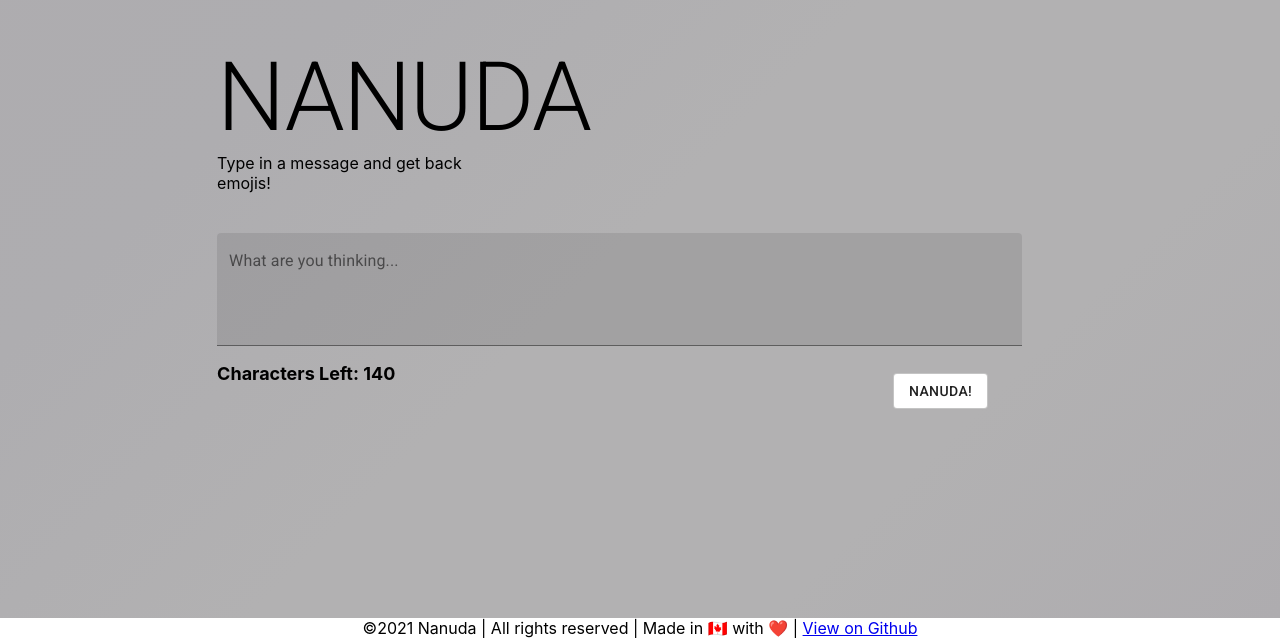
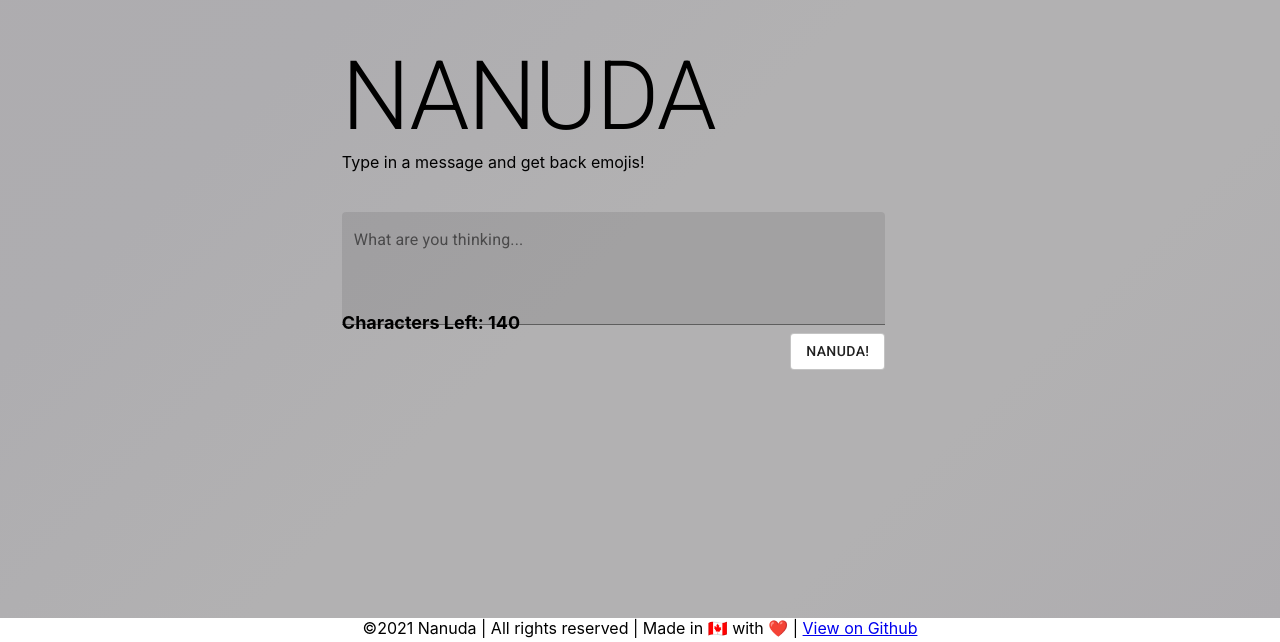
Before and after one commit to geooff/nanuda, a React (Create React App) app in the folder frontend/: page / in a window 1280 px wide. Shown: the part 158-800 px from the top of the page. Built offline with nearby package versions, Linux system fonts and the light colour scheme.

Commit message:
- fix spacing and alignment

```diff
--- a/frontend/src/components/Home.jsx
+++ b/frontend/src/components/Home.jsx
@@ -203,7 +203,7 @@ class Home extends Component {
     require("./styles.css");
     const { results, backgroundColours, isShowingChart } = this.state;
     const divStyle = {
-      paddingLeft: "10%",
+      paddingLeft: "5%",
       display: "flex",
       justifyContent: "center",
       alignItems: "center",
@@ -216,7 +216,7 @@ class Home extends Component {
         <div style={divStyle}>
           <form>
             <Grid container spacing={5}>
-              <Grid item xs={4}>
+              <Grid item xs={8}>
                 <Typography variant="h1" align="left">
                   NANUDA
                 </Typography>
@@ -239,30 +239,31 @@ class Home extends Component {
                   variant="filled"
                   onChange={this.handleChange}
                 />
-              </Grid>
-
-              <Grid item xs={8}>
-                <p
+                <div
                   className="charsRemaining"
                   style={
                     this.state.chars_left >= 15
-                      ? { color: "black", marginTop: -10 }
-                      : { color: "red", marginTop: -10 }
+                      ? { color: "black" }
+                      : { color: "red" }
                   }
                 >
                   Characters Left: {this.state.chars_left}
-                </p>
-              </Grid>
-              <Grid item xs={2}>
+                </div>
+
                 <Button
                   type="submit"
                   variant="outlined"
-                  style={{ backgroundColor: "white", marginBottom: 10 }}
+                  style={{
+                    backgroundColor: "white",
+                    marginBottom: 10,
+                    float: "right",
+                  }}
                   onClick={(e) => this.handleSubmit(e)}
                 >
                   Nanuda!
                 </Button>
               </Grid>
+              <Grid item xs={10}></Grid>
             </Grid>
             {isShowingChart && this.renderChart(results)}
           </form>
```
